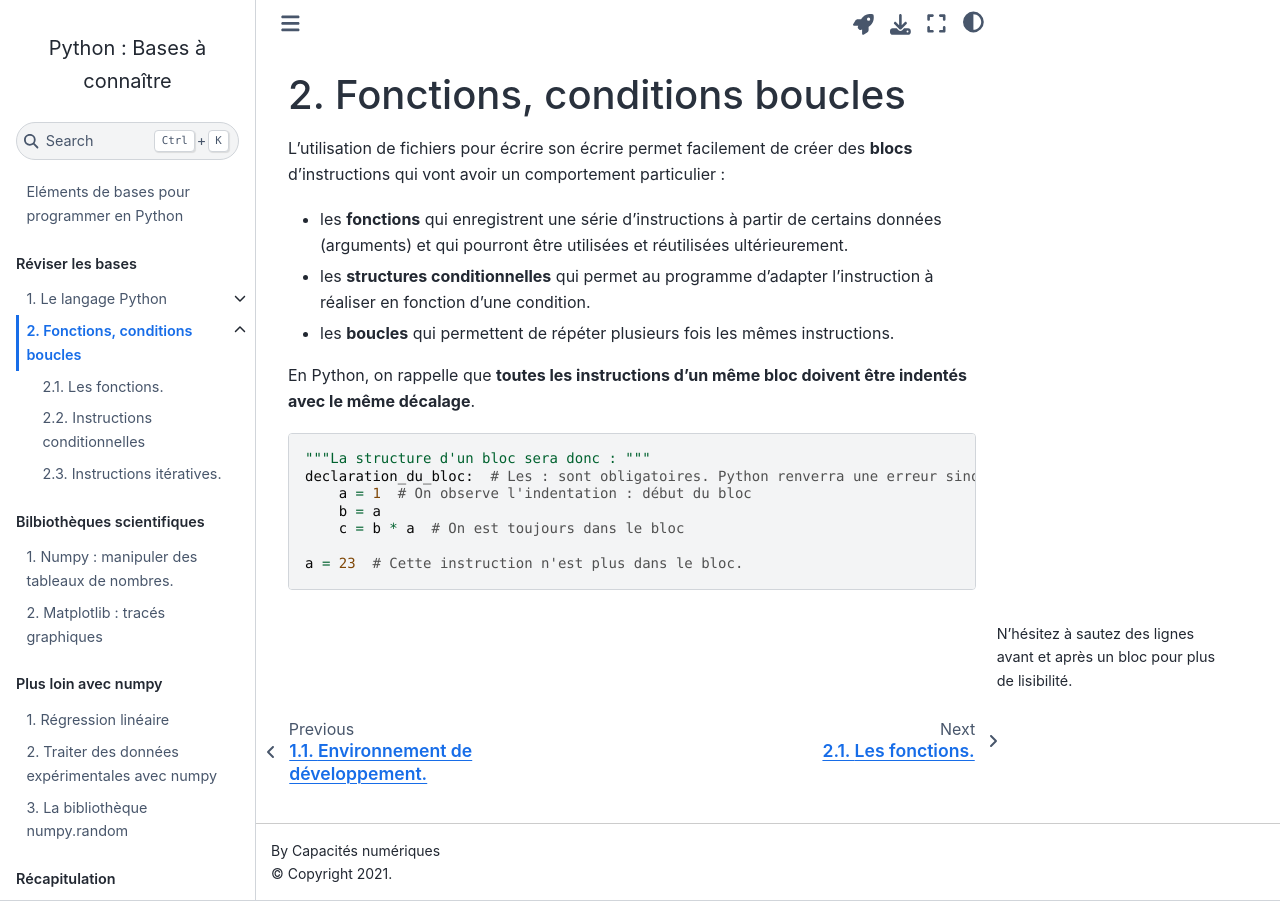
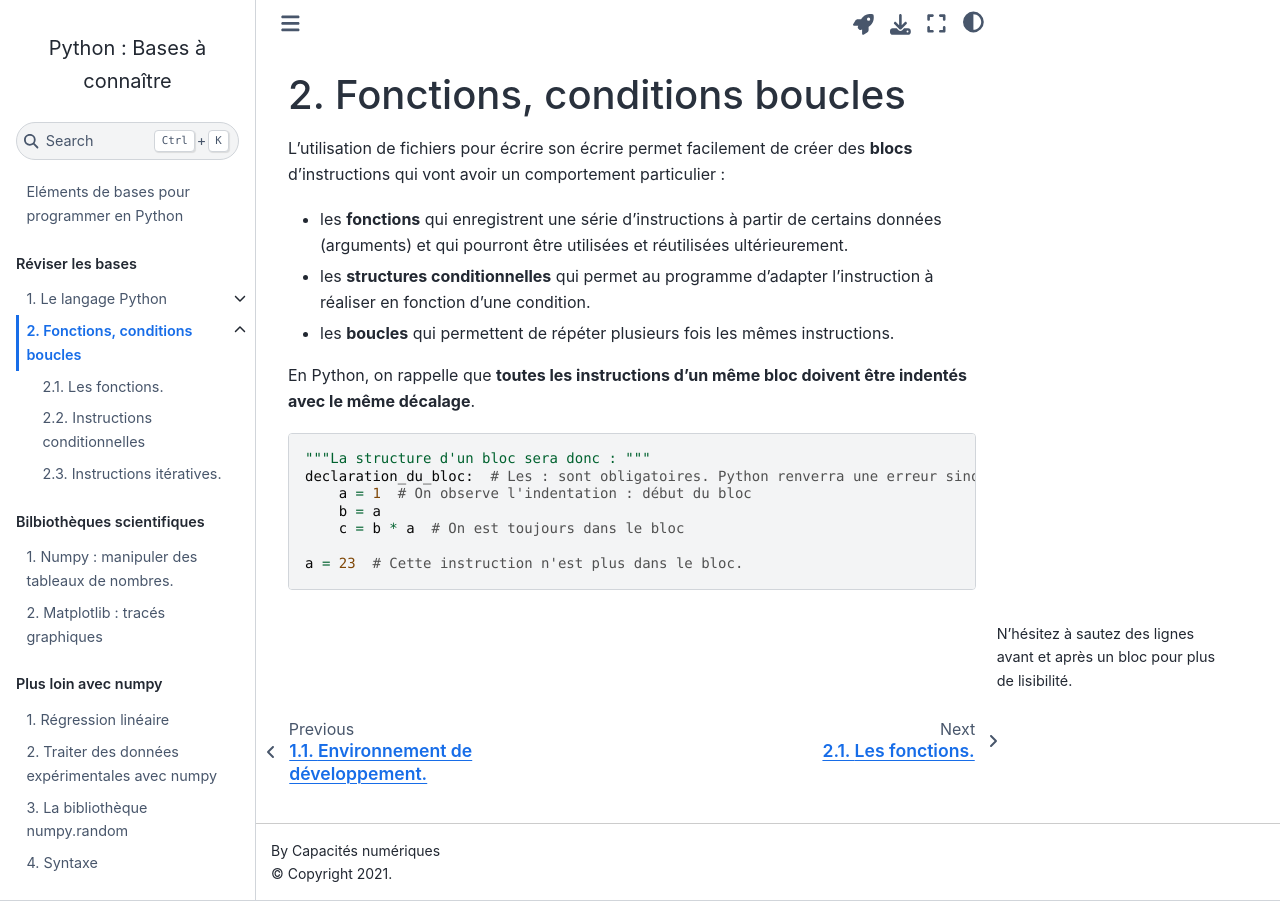
Before and after one commit to pcsi3physiquestan/intro_python_source, a Jupyter Book: the page built from notebook/blocs.md, in a window 1280 px wide. Built offline with Jupyter Book 1.0.4 settings and Sphinx 7.4.7 and the Sphinx Book theme 1.1.4, drawn with Linux system fonts in a browser that asks for light colours.

Commit message:
Mise à jour des sources

```diff
--- a/_toc.yml
+++ b/_toc.yml
@@ -23,9 +23,6 @@ parts:
   - file: notebook/np_polyfit
   - file: notebook/import_file
   - file: notebook/num_random
-- caption: "Récapitulation"
-  numbered: true
-  chapters:
   - file: notebook/syntaxe
 - caption: "Pour aller plus loin"
   numbered: true
```
